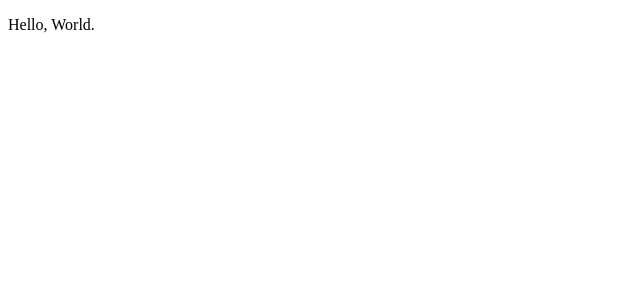
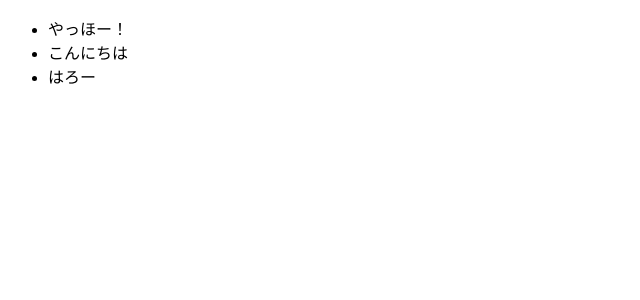
Before and after one commit to kkznch/learn-react-next, a Next.js app: page / in a window 1280 px wide. Shown: the top 300 px of the page, without its empty margins (0-640 px from the left). Built offline with nearby package versions, Linux system fonts and the light colour scheme.

Commit message:
ToDoリスト表示した

```diff
--- /dev/null
+++ b/src/components/Todo/List.tsx
@@ -0,0 +1,14 @@
+import { FC } from 'react';
+import { Todo, TodoType } from './Todo';
+
+const todoList: TodoType[] = [
+    { id: 1, message: 'やっほー！' },
+    { id: 2, message: 'こんにちは' },
+    { id: 3, message: 'はろー' },
+];
+
+export const List: FC = () => (
+    <ul>
+        { todoList.map((todo: TodoType) => <Todo key={todo.id} todo={todo} />) }
+    </ul>
+);
--- /dev/null
+++ b/src/components/Todo/Todo.tsx
@@ -0,0 +1,18 @@
+import { FC } from 'react';
+
+export type TodoType = {
+    id: number;
+    message: string;
+};
+
+export type TodoProps = {
+    todo: TodoType;
+};
+
+export const Todo: FC<TodoProps> = ({ todo }) => {
+    return (
+        <li>
+            <div>{todo.message}</div>
+        </li>
+    )
+};
--- a/src/pages/index.tsx
+++ b/src/pages/index.tsx
@@ -1,7 +1,9 @@
+import { List } from '../components/Todo/List';
+
 export default function Home() {
   return (
     <div>
-        <p>Hello, World.</p>
+        <List />
     </div>
   )
 }
```
